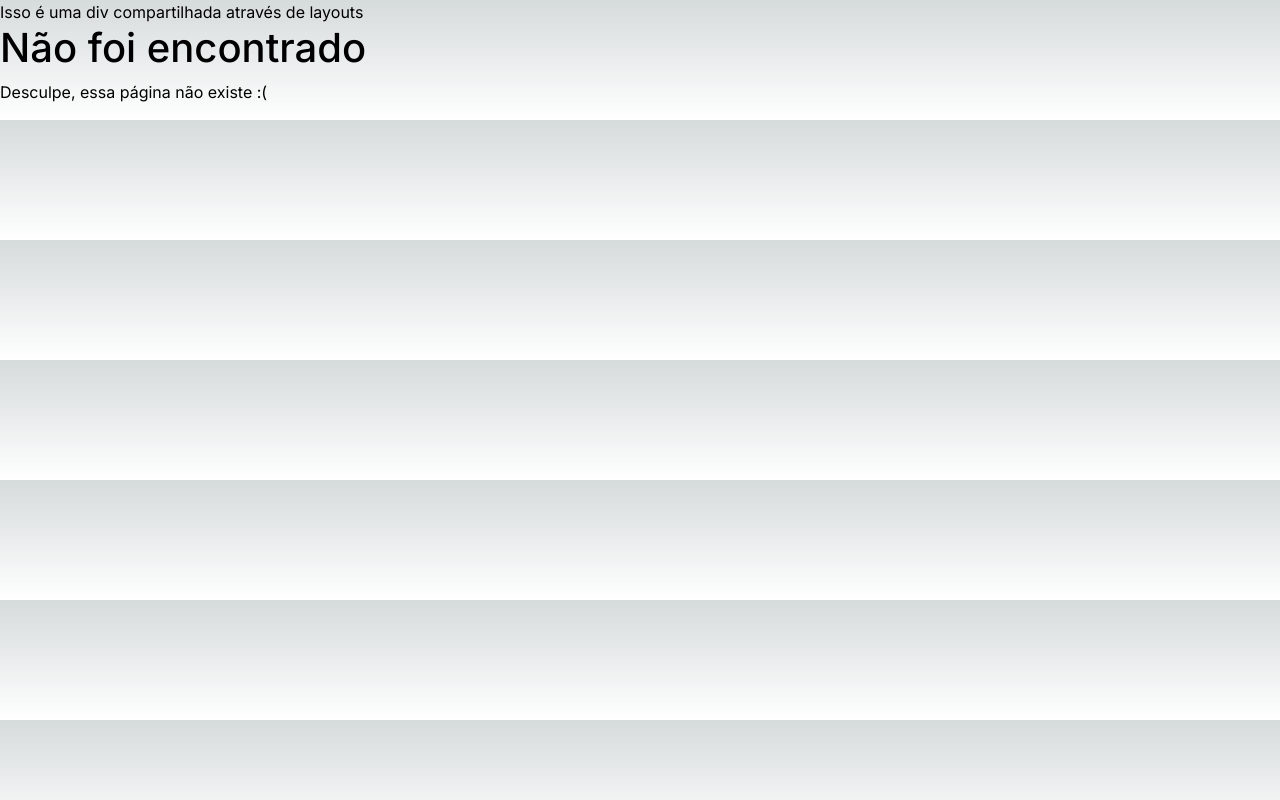
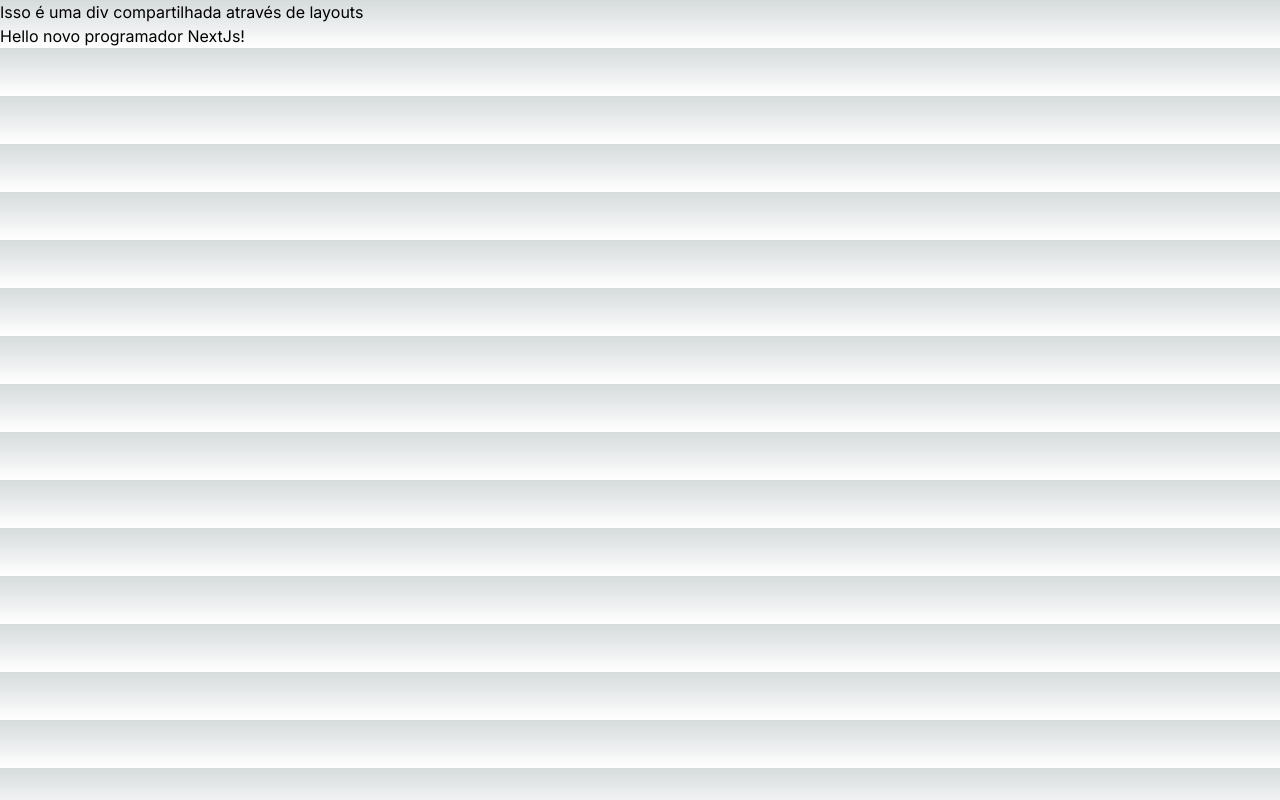
Before and after one commit to Joaovcarvalho23/Tutorial_NextJs, a Next.js app: page /hello in a window 1280 px wide. Before the commit this address had no page. Built offline with nearby package versions, Linux system fonts and the light colour scheme.

Commit message:
criando página com rota de hello

```diff
--- /dev/null
+++ b/src/app/hello/page.tsx
@@ -0,0 +1,26 @@
+// "use client"
+// //^Temos que colocar no começo do arquivo!! Isso vai mudar para componente do tipo Cliente
+
+import ErrorPage from "../error";
+
+// import { useEffect } from "react";
+
+// export default function HelloPage() {
+
+//     useEffect(() => {}, [])
+
+//     return <div>Hello novo programador NextJs!</div>
+// }
+
+export default async function HelloPage(){
+    await new Promise((resolve) => {
+        setTimeout(resolve, 1000)
+    });
+
+   // throw Error("Bazinga!!"); esse retorna erro!
+
+    return <div>Hello novo programador NextJs!</div>
+}
+//o motivo que fizemos esse componente como função assíncrono é que como padrão do app router, a partir do next 13, todos os componentes são do tipo servidor. Isso significa que não importa o código que coloquemos, só vai ser executado no servidor, nunca vai alcançar o cliente. Assim, podemos fazer requisções à API, botar dados sensíveis e credenciais.
+//Porém, o cliente só pega o return.
+//Se nós precisarmos de interatividades com States ou effects e react, ou click handlers, por exemplo, que deveriam fazer algo quando clicamos em um botão, ou APIs que só estão disponíveis no browser, daí precisamos criar um componente Cliente ou inves de um componente Servidor
```
